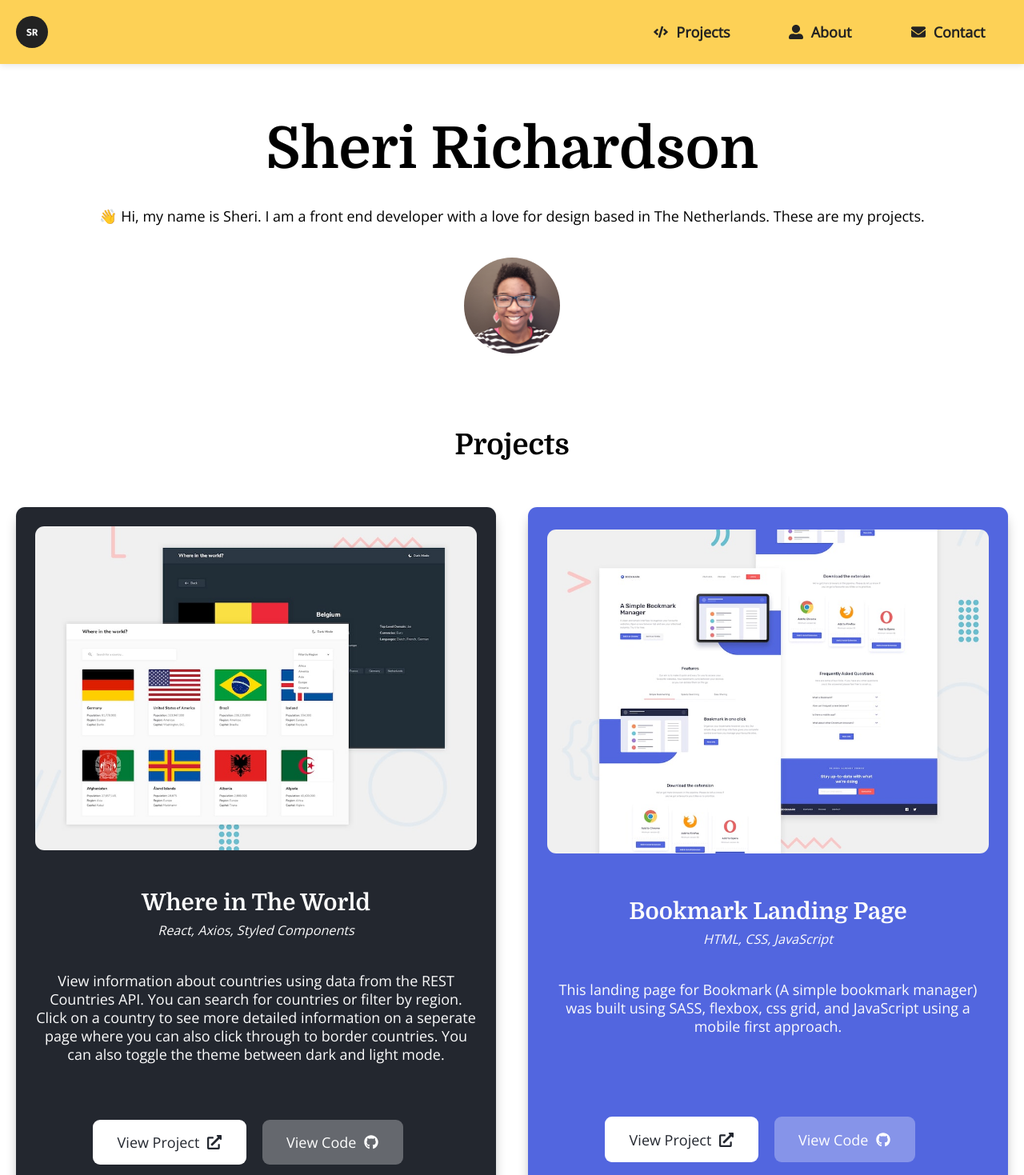
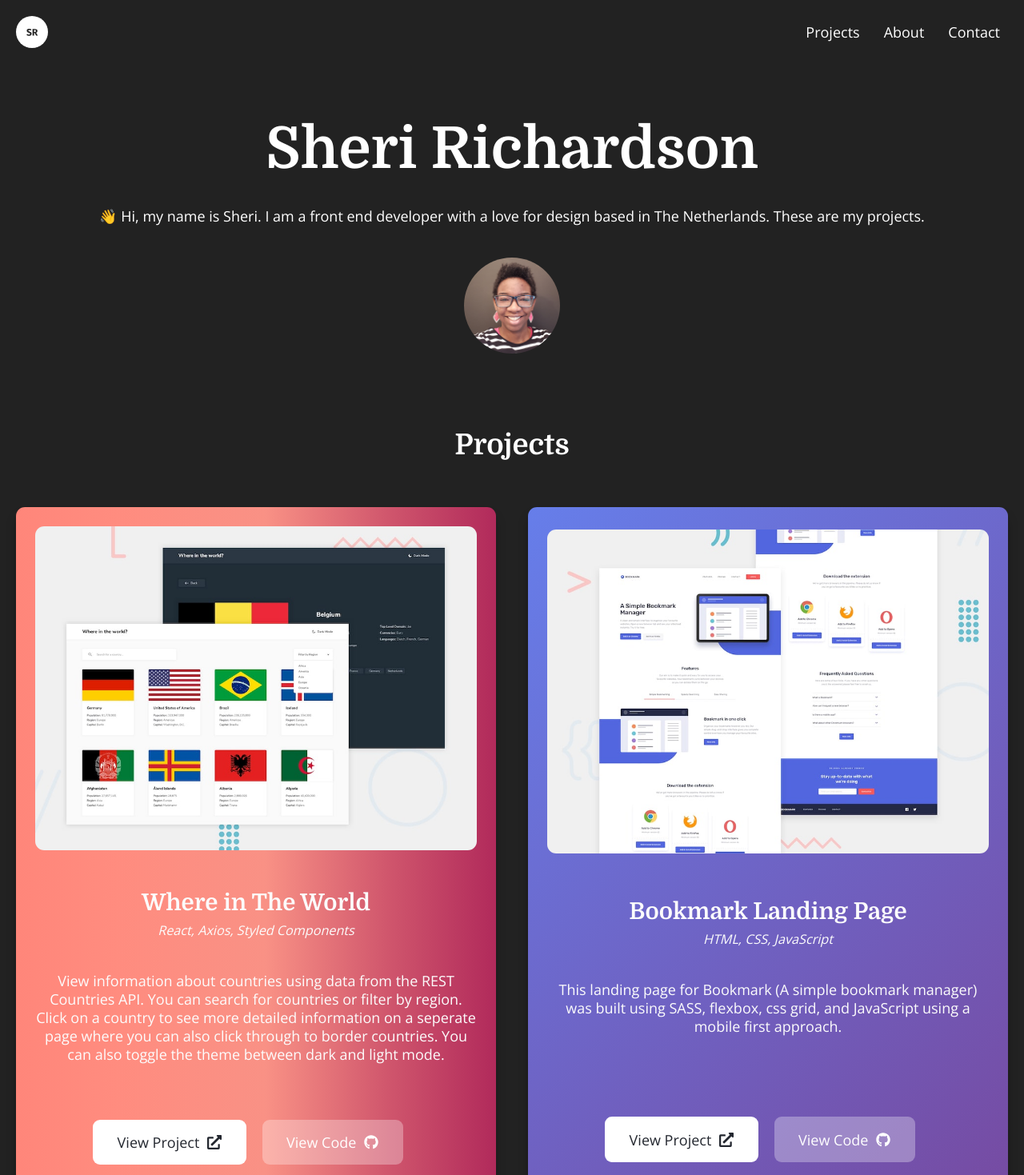
Before and after one commit to sheriallis/portfolio, a Gatsby site: page / in a window 1280 px wide. Shown: the top 1469 px of the page at 80% size. Built offline with nearby package versions, Linux system fonts and the light colour scheme; Gatsby itself is replaced by a stand-in of ours.

Commit message:
Update color scheme

```diff
--- a/src/components/about.js
+++ b/src/components/about.js
@@ -6,7 +6,6 @@ import CssLogo from "../images/logos/css.svg"
 import JavascriptLogo from "../images/logos/javascript.svg"
 import ReactLogo from "../images/logos/react.svg"
 import GulpLogo from "../images/logos/gulp.svg"
-import GithubLogo from "../images/logos/github.svg"
 
 const Section = styled.section`
   display: flex;
@@ -14,8 +13,7 @@ const Section = styled.section`
   justify-content: center;
   align-items: center;
   margin-top: 100px;
-  background-color: #fcfcfc;
-  /* text-align: center; */
+  color: #fff;
 `
 
 const Wrapper = styled.div`
@@ -62,10 +60,9 @@ const About = () => (
       <Skills>
         <Logo src={HtmlLogo} />
         <Logo src={CssLogo} />
+        <Logo src={GulpLogo} />
         <Logo src={JavascriptLogo} />
         <Logo src={ReactLogo} />
-        <Logo src={GulpLogo} />
-        <Logo src={GithubLogo} />
       </Skills>
     </Wrapper>
   </Section>
--- a/src/components/contact.js
+++ b/src/components/contact.js
@@ -7,6 +7,8 @@ const Section = styled.section`
   justify-content: center;
   align-items: center;
   flex-direction: column;
+  background-color: #5266df;
+  color: #fff;
 `
 const Title = styled.h2``
 
@@ -20,6 +22,11 @@ const Form = styled.form`
   flex-direction: column;
   padding: 20px;
 
+  label {
+    margin-top: 30px;
+    margin-bottom: 10px;
+  }
+
   input,
   select,
   textarea {
@@ -31,22 +38,29 @@ const Form = styled.form`
     margin-top: 6px;
     margin-bottom: 16px;
     resize: vertical;
+    outline: none;
+    border: 3px solid transparent;
+
+    &:focus {
+      border: 3px solid #222;
+    }
   }
   textarea {
     height: 300px;
   }
   input[type="submit"] {
     padding: 20px;
-    background-color: #222;
+    background-color: rgba(0, 0, 0, 0.6);
     color: #fff;
     font-weight: 600;
     border-radius: 0.625rem;
     transition: background-color 0.2s ease-in;
+    border: none;
 
     &:hover,
     &:active,
     &:focus {
-      background-color: #5266df;
+      background-color: #222;
     }
   }
 `
--- a/src/components/footer.js
+++ b/src/components/footer.js
@@ -16,6 +16,9 @@ const StyledFooter = styled.footer`
   display: flex;
   justify-content: center;
   align-items: center;
+  @media ${breakpoint.medium} {
+    min-height: 120px;
+  }
 `
 
 const StyledTextLink = styled.a`
@@ -35,6 +38,7 @@ const StyledTextLink = styled.a`
 const Wrapper = styled.div`
   display: flex;
   flex-direction: column;
+  padding: 20px;
 
   @media ${breakpoint.medium} {
     flex-direction: row;
@@ -56,12 +60,13 @@ const SocialMedia = styled.div`
 
   a {
     color: #fff;
+    transition: background-color 0.2s ease-in;
+    border-radius: 50%;
 
     &:hover,
     &:active,
     &:focus {
       background-color: #5266df;
-      border-radius: 50%;
     }
   }
 
--- a/src/components/header.js
+++ b/src/components/header.js
@@ -2,14 +2,12 @@ import React from "react"
 import styled from "styled-components"
 import { FaCode, FaUserAlt, FaEnvelope } from "react-icons/fa"
 import breakpoint from "../helpers/breakpoints"
-import siteLogo from "../images/logo_dark.svg"
+import siteLogo from "../images/logo_light.svg"
 import HamburgerIcon from "../images/hamburger_icon.svg"
 
 const StyledHeader = styled.header`
-  background-color: #fdd156;
   display: flex;
   justify-content: center;
-  box-shadow: 0 2px 8px rgba(0, 0, 0, 0.1);
 `
 
 const Wrapper = styled.div`
@@ -49,12 +47,7 @@ const NavItem = styled.a`
   padding: 10px;
   margin-left: 10px;
   text-decoration: none;
-  color: #222222;
-  font-weight: 600;
-  display: inline-flex;
-  align-items: center;
-  justify-content: center;
-  width: 150px;
+  color: #fff;
   position: relative;
 
   &:hover,
@@ -68,11 +61,21 @@ const NavItem = styled.a`
   &::after {
     content: "";
     position: absolute;
-    height: 8px;
+    height: 6px;
     width: 0%;
     bottom: -20px;
     left: 0;
-    background-color: #222222;
+    background-color: #ff8177;
+    background-image: linear-gradient(
+      to right,
+      #ff8177 0%,
+      #ff867a 0%,
+      #ff8c7f 21%,
+      #f99185 52%,
+      #cf556c 78%,
+      #b12a5b 100%
+    );
+    border-radius: 8px;
     transition: 0.5s;
   }
 
@@ -90,21 +93,13 @@ const Header = () => (
       <Nav>
         <ul>
           <li>
-            <NavItem href="#projects">
-              <FaCode />
-              Projects
-            </NavItem>
+            <NavItem href="#projects">Projects</NavItem>
           </li>
           <li>
-            <NavItem href="#about">
-              <FaUserAlt /> About
-            </NavItem>
+            <NavItem href="#about">About</NavItem>
           </li>
           <li>
-            <NavItem href="#contact">
-              <FaEnvelope />
-              Contact
-            </NavItem>
+            <NavItem href="#contact">Contact</NavItem>
           </li>
         </ul>
       </Nav>
--- a/src/components/hero.js
+++ b/src/components/hero.js
@@ -28,7 +28,7 @@ const Section = styled.section`
   padding: 40px 20px;
 
   @media ${breakpoint.large} {
-    height: 740px;
+    height: 620px;
   }
 `
 
--- a/src/components/layout.css
+++ b/src/components/layout.css
@@ -20,6 +20,8 @@ body {
   margin: 0;
   -webkit-font-smoothing: antialiased;
   -moz-osx-font-smoothing: grayscale;
+  background-color: #222;
+  color: #fff;
 }
 
 h1,
--- a/src/components/project.js
+++ b/src/components/project.js
@@ -13,7 +13,16 @@ const Preview = styled.div`
 `
 
 const ProjectWrapper = styled.div`
-  background-color: #23272f;
+  background-color: #b12a5b;
+  background-image: linear-gradient(
+    to right,
+    #ff8177 0%,
+    #ff867a 0%,
+    #ff8c7f 21%,
+    #f99185 52%,
+    #cf556c 78%,
+    #b12a5b 100%
+  );
   color: #fcfcfc;
   width: 90%;
   max-width: 600px;
@@ -29,25 +38,13 @@ const ProjectWrapper = styled.div`
   box-shadow: 0 10px 15px -3px rgba(0, 0, 0, 0.3),
     0 4px 6px -2px rgba(0, 0, 0, 0.05);
 
-  &:nth-child(2) {
-    background-color: #5266df;
-  }
-
-  &:nth-child(3) {
-    background-color: #e60060;
-  }
-  &:nth-child(4) {
-    background-color: #4b84f4;
-  }
-  &:nth-child(5) {
-    background-color: #23272f;
-  }
-  &:nth-child(6) {
-    background-color: #009688;
+  &:nth-child(even) {
+    background-color: #764ba2;
+    background-image: linear-gradient(135deg, #667eea 0%, #764ba2 100%);
   }
 
   @media ${breakpoint.large} {
-    /* text-align: justify; */
+    text-align: justify;
     max-width: 1200px;
     padding: 40px;
     grid-gap: 70px;
@@ -82,6 +79,9 @@ const Footer = styled.footer`
   @media ${breakpoint.small} {
     flex-direction: row;
     justify-content: center;
+  }
+  @media ${breakpoint.large} {
+    justify-content: flex-start;
   }
 `
 
```
